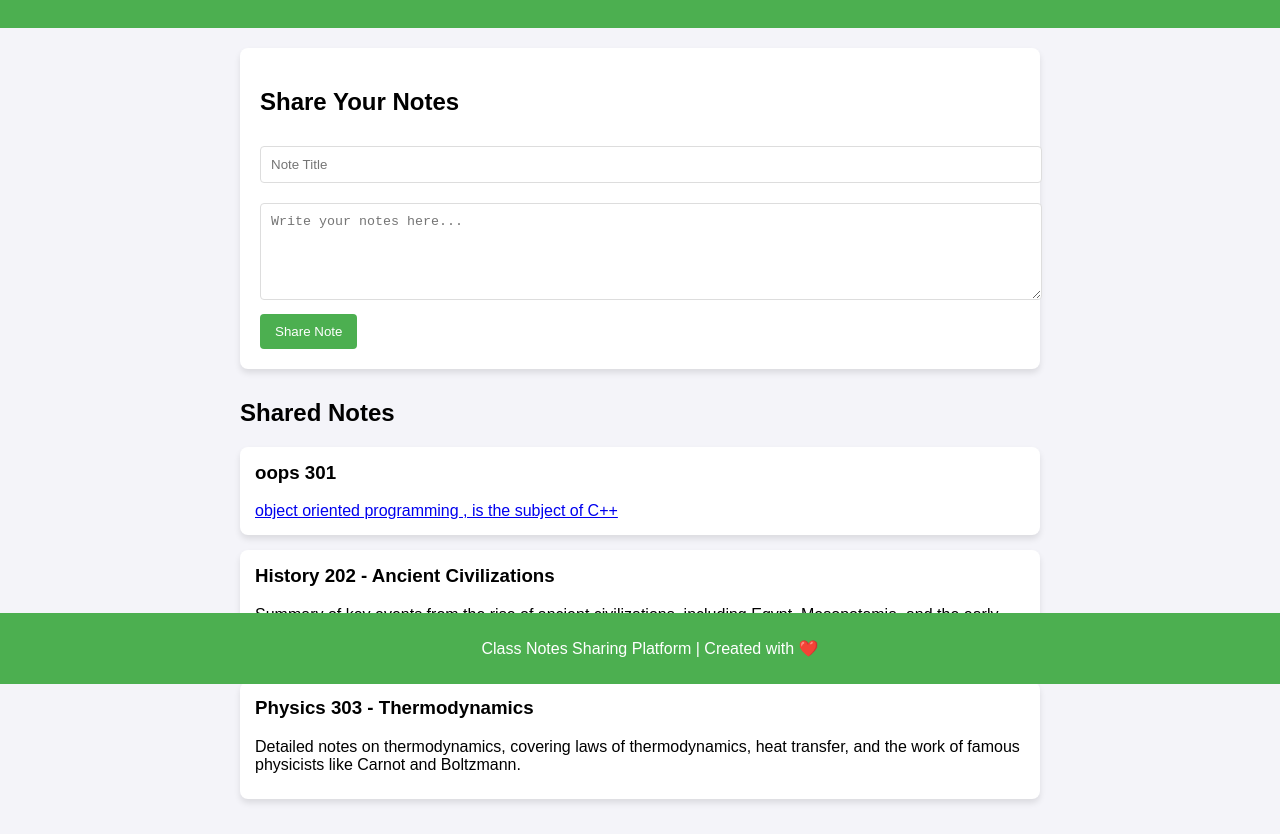
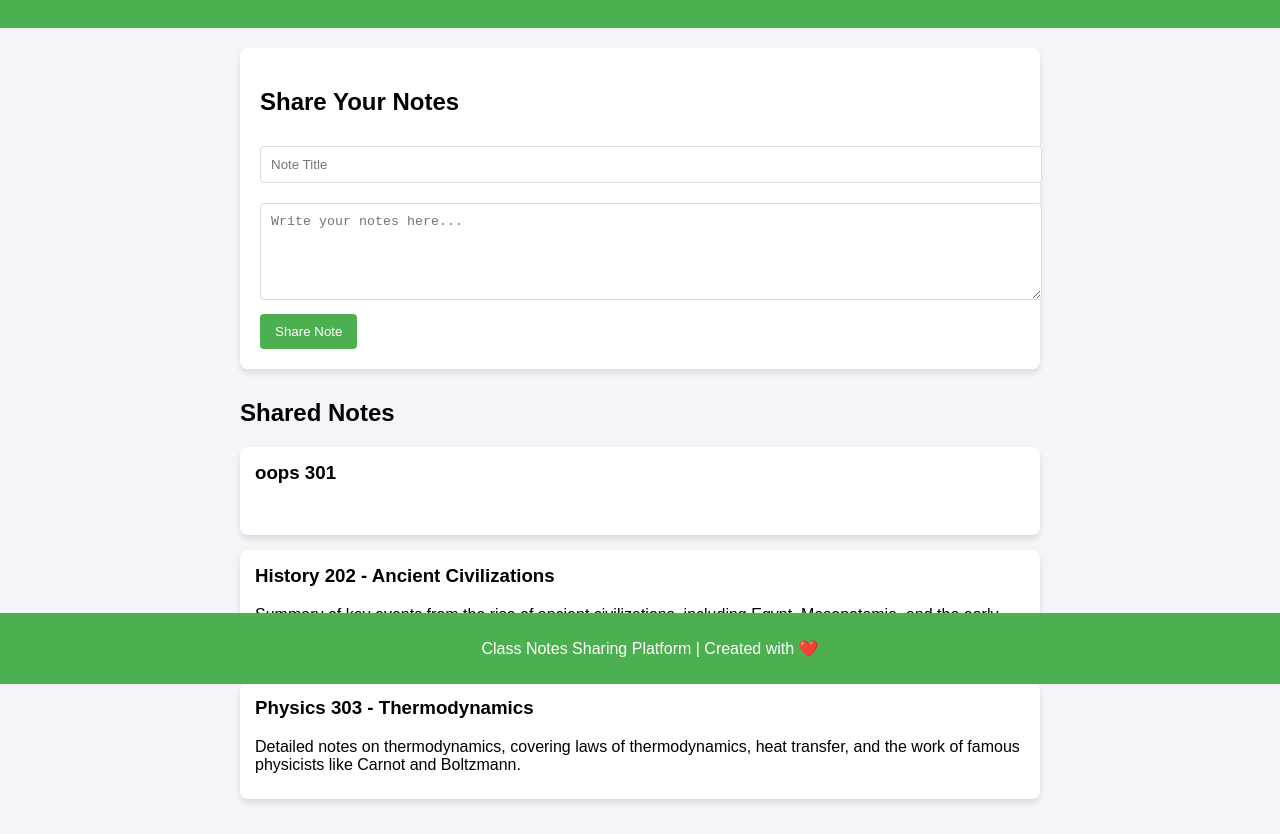
Before and after one commit to Fazal0567/notesShare, a plain HTML site: page index.html in a window 1280 px wide. Shown: the part 116-950 px from the top of the page. Drawn offline with Linux system fonts and the light colour scheme.

Commit message:
another try

```diff
--- a/index.html
+++ b/index.html
@@ -87,6 +87,11 @@
             bottom: 0;
             width: 100%;
         }
+        a{
+            text-decoration: none;
+            color: white;
+
+        }
     </style>
 </head>
 <body>
@@ -111,7 +116,7 @@
                 <h2>Shared Notes</h2>
                 <div class="note-card">
                     <h3>oops 301</h3>
-                    <a href="https://drive.google.com/file/d/1o0ht2VWpW6OyQqvC70iDAitB2VCJyJDB/view?usp=drive_link">object oriented programming , is the subject of C++</a>
+                    <a href="https://drive.google.com/drive/folders/1wcAt6aPY9-jtcKiGX8ustcB4Li6jFUWW?usp=sharing" download>object oriented programming , is the subject of C++</a>
                 </div>
                 <div class="note-card">
                     <h3>History 202 - Ancient Civilizations</h3>
```
